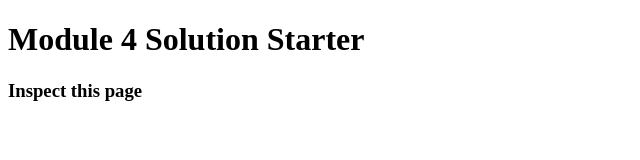
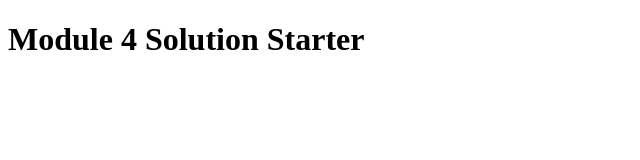
Before and after one commit to ashtamikn/coursera-test, a plain HTML site: page module4_solution/index.html in a window 1280 px wide. Shown: the whole page, without its empty margins (0-640 px from the left). Drawn offline with Linux system fonts and the light colour scheme.

Commit message:
Update index.html

```diff
--- a/module4_solution/index.html
+++ b/module4_solution/index.html
@@ -9,6 +9,6 @@
 </head>
 <body>
   <h1>Module 4 Solution Starter</h1>
-  <h3>Inspect this page</h3>
+
 </body>
 </html>
```
